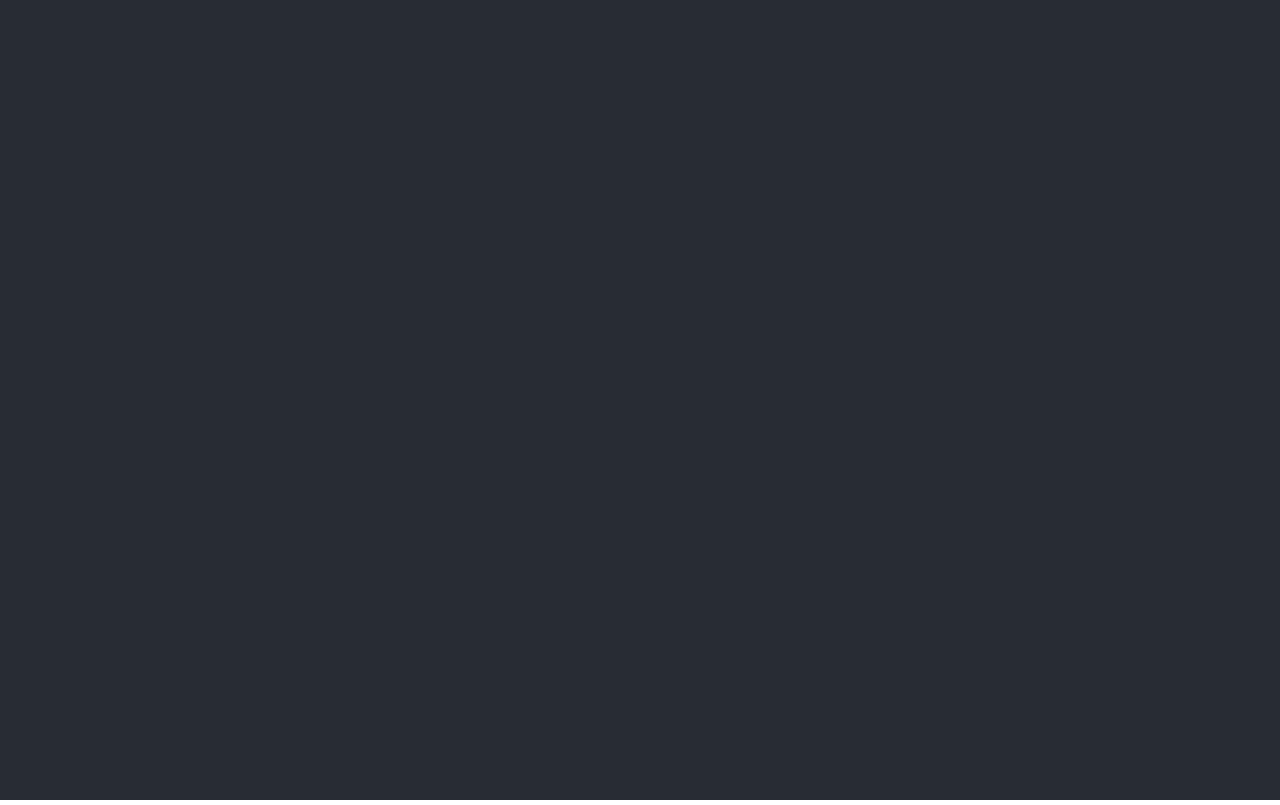
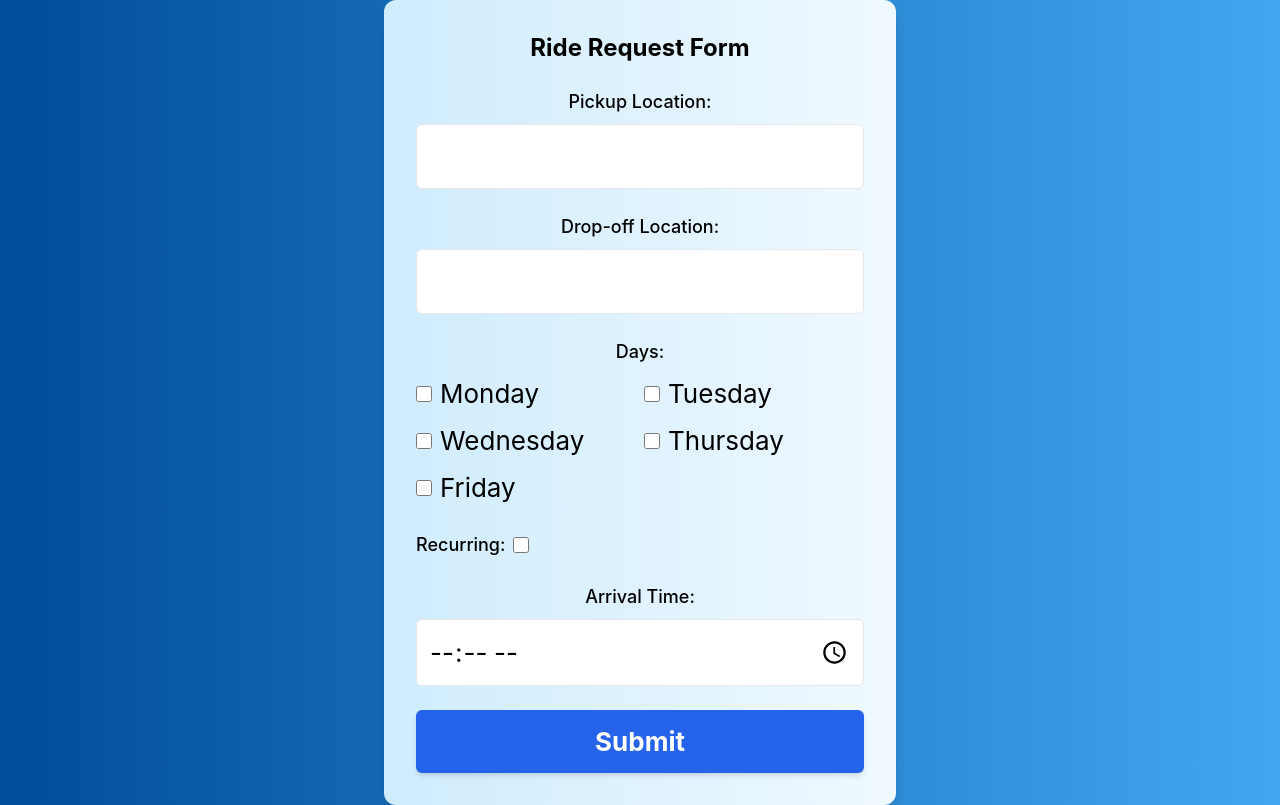
Before and after one commit to micohrocode/pru_pool, a React (Create React App) app in the folder pru_pool/: page /request in a window 1280 px wide. Before the commit this address had no page. Built offline with nearby package versions, Linux system fonts and the light colour scheme.

Commit message:
Add form start new page

```diff
--- a/pru_pool/src/App.tsx
+++ b/pru_pool/src/App.tsx
@@ -8,6 +8,8 @@ import "../src/backend/function_calls/ride_calls"
 import { loginUser } from '../src/backend/function_calls/user_calls';
 import MapTest from './components/MapTest';
 import { viewAllRides } from '../src/backend/function_calls/ride_calls';
+import RequestForm from './components/RequestForm';
+import Map from './pages/findride';
 
 function App() {
   loginUser("x000000","passwords");
@@ -20,6 +22,8 @@ function App() {
       <Routes>
          <Route path='/' element={<Login/>} />
          <Route path='home' element={<Home/>}/>
+         <Route path='request' element={<RequestForm />}/>
+         <Route path='map' element={<Map />} />
        </Routes>
       </header>
     </div>
--- a/pru_pool/src/backend/function_calls/user_calls.tsx
+++ b/pru_pool/src/backend/function_calls/user_calls.tsx
@@ -4,10 +4,10 @@ function loginUser(username: string , password: string){
     let check_user = users["users"].find((user)=> user.username === username)
 
     if(check_user?.password === password){
-        // console.log(check_user.username)
+        console.log(check_user.username)
         return check_user.username
     }else{
-        // console.log(false)
+        console.log(false)
         return false
     }
 }
--- /dev/null
+++ b/pru_pool/src/components/CarRoute.tsx
@@ -0,0 +1,20 @@
+import React from 'react';
+
+interface RouteProps {
+    startLocation: string;
+    endLocation: string;
+    miles: number;
+    estimatedTime: string;
+}
+
+const CarRoute: React.FC<RouteProps> = ({ startLocation, endLocation, miles, estimatedTime }) => {
+    return (
+        <div className="bg-white p-4 mb-4 shadow-sm rounded-lg">
+            <h3 className="text-lg text-[#1a1d1e] font-semibold mb-2">{startLocation} to {endLocation}</h3>
+            <p>Miles: {miles}</p>
+            <p>Estimated Time: {estimatedTime}</p>
+        </div>
+    );
+};
+
+export default CarRoute;
--- /dev/null
+++ b/pru_pool/src/components/RequestForm.tsx
@@ -0,0 +1,103 @@
+import React, { useState } from 'react';
+
+const RideForm: React.FC = () => {
+  const [pickup, setPickup] = useState('');
+  const [dropOff, setDropOff] = useState('');
+  const [days, setDays] = useState<string[]>([]);
+  const [recurring, setRecurring] = useState(false);
+  const [arrivalTime, setArrivalTime] = useState('');
+
+  const handleDaysChange = (event: React.ChangeEvent<HTMLInputElement>) => {
+    const { value, checked } = event.target;
+    setDays(prevDays =>
+      checked ? [...prevDays, value] : prevDays.filter(day => day !== value)
+    );
+  };
+
+  const handleSubmit = (event: React.FormEvent) => {
+    event.preventDefault();
+    const formData = {
+      pickup,
+      drop_off: dropOff,
+      days,
+      recurring,
+      arrival_time: arrivalTime,
+    };
+    console.log(JSON.stringify(formData, null, 2));
+  };
+
+  return (
+    <div className="flex items-center justify-center min-h-screen w-full bg-gradient-to-l from-[#42a7f0] to-[#004d99]">
+      <form onSubmit={handleSubmit} className="text-black max-w-lg w-full bg-blue p-8 rounded-xl shadow-lg space-y-6 bg-gradient-to-l from-[#f0f9ff] to-[#cfecfd]">
+        <h2 className="text-2xl font-bold mb-4 text-center">Ride Request Form</h2>
+
+        <div className="flex flex-col space-y-2">
+          <label className="text-lg font-medium">Pickup Location:</label>
+          <input
+            type="text"
+            value={pickup}
+            onChange={e => setPickup(e.target.value)}
+            className="p-3 border rounded-md focus:outline-none focus:ring-2 focus:ring-blue-500"
+            required
+          />
+        </div>
+
+        <div className="flex flex-col space-y-2">
+          <label className="text-lg font-medium">Drop-off Location:</label>
+          <input
+            type="text"
+            value={dropOff}
+            onChange={e => setDropOff(e.target.value)}
+            className="p-3 border rounded-md focus:outline-none focus:ring-2 focus:ring-blue-500"
+            required
+          />
+        </div>
+
+        <fieldset className="flex flex-col space-y-2">
+          <legend className="text-lg font-medium">Days:</legend>
+          <div className="grid grid-cols-2 gap-2">
+            {['Monday', 'Tuesday', 'Wednesday', 'Thursday', 'Friday'].map(day => (
+              <label key={day} className="flex items-center space-x-2">
+                <input
+                  type="checkbox"
+                  value={day}
+                  checked={days.includes(day)}
+                  onChange={handleDaysChange}
+                  className="h-4 w-4 text-blue-600 border-gray-300 rounded focus:ring-blue-500"
+                />
+                <span>{day}</span>
+              </label>
+            ))}
+          </div>
+        </fieldset>
+
+        <div className="flex items-center space-x-2">
+          <label className="text-lg font-medium">Recurring:</label>
+          <input
+            type="checkbox"
+            checked={recurring}
+            onChange={e => setRecurring(e.target.checked)}
+            className="h-4 w-4 text-blue-600 border-gray-300 rounded focus:ring-blue-500"
+          />
+        </div>
+
+        <div className="flex flex-col space-y-2">
+          <label className="text-lg font-medium">Arrival Time:</label>
+          <input
+            type="time"
+            value={arrivalTime}
+            onChange={e => setArrivalTime(e.target.value)}
+            className="p-3 border rounded-md focus:outline-none focus:ring-2 focus:ring-blue-500"
+            required
+          />
+        </div>
+
+        <button type="submit" className="w-full py-3 bg-blue-600 text-white font-bold rounded-md shadow-md hover:bg-blue-700 focus:outline-none focus:ring-2 focus:ring-blue-500">
+          Submit
+        </button>
+      </form>
+    </div>
+  );
+};
+
+export default RideForm;
--- /dev/null
+++ b/pru_pool/src/pages/findride.tsx
@@ -0,0 +1,39 @@
+import React from 'react';
+import CarRoute from '../components/CarRoute';
+
+const Map: React.FC = () => {
+    const routes = [
+        { startLocation: 'Location A', endLocation: 'Location B', miles: 50, estimatedTime: '1 hour' },
+        { startLocation: 'Location C', endLocation: 'Location D', miles: 30, estimatedTime: '45 minutes' },
+        { startLocation: 'Location E', endLocation: 'Location F', miles: 20, estimatedTime: '30 minutes' },
+    ];
+
+    return (
+        <div className="flex w-screen">
+            {/* Left panel (30%) */}
+            <div className="w-1/3 bg-gray-100 p-4">
+                <h2 className="text-lg text-[#1a1d1e] font-semibold mb-4">Routes</h2>
+                {routes.map((route, index) => (
+                    <CarRoute
+                        key={index}
+                        startLocation={route.startLocation}
+                        endLocation={route.endLocation}
+                        miles={route.miles}
+                        estimatedTime={route.estimatedTime}
+                    />
+                ))}
+            </div>
+
+            {/* Right panel (70%) - Map container */}
+            <div className="w-2/3 bg-gray-300">
+                {/* Placeholder for the map */}
+                <div className="h-full bg-white p-4">
+                    {/* You can add your map component or integration here */}
+                    Map Container
+                </div>
+            </div>
+        </div>
+    );
+};
+
+export default Map;
--- a/pru_pool/src/pages/home.tsx
+++ b/pru_pool/src/pages/home.tsx
@@ -1,20 +1,27 @@
 import React from 'react';
 import logo from '../assets/1.png';
+import { useNavigate } from 'react-router-dom';
 
 const Home: React.FC = () => {
+const navigate = useNavigate();
+
+const handleButtonClick: React.MouseEventHandler<HTMLButtonElement> = (event) => {
+    event.preventDefault();
+    navigate('/request');
+  };
   return (
     <div className="flex flex-col justify-normal pt-6 items-center w-screen min-h-screen bg-gradient-to-l from-[#42a7f0] to-[#004d99] text-white">
-      <div className="w-2/5 mt-1 mb-8 p-4 rounded-xl bg-[#e5e6eb]">
+      <div className="w-2/5 mt-4 mb-12 p-6 rounded-2xl bg-[#e5e6eb] shadow-xl">
         <img src={logo} alt="Logo" className="w-full" />
       </div>
-      <div className="m-5 text-1xl md:text-4xl lg:text-5xl xl:text-6xl mb-4 text-center">
+      <div className="m-5 text-1xl md:text-4xl lg:text-5xl xl:text-6xl mb-8 text-center">
         What would you like to do?
       </div>
-      <div className="flex space-x-10 mt-20">
-        <button className="bg-[#002b5a] hover:bg-[#003265] text-white font-bold py-4 px-8 rounded-lg">
+      <div className="flex space-x-10 mt-14">
+        <button onClick={handleButtonClick} className="bg-[#002b5a] hover:bg-[#003265] text-white font-bold py-6 px-12 rounded-lg shadow-lg">
           Request a ride
         </button>
-        <button className="bg-[#002b5a] hover:bg-[#003265] text-white font-bold py-4 px-8 rounded-lg">
+        <button className="bg-[#002b5a] hover:bg-[#003265] text-white font-bold py-6 px-12 rounded-lg shadow-lg">
           Offer a Ride
         </button>
       </div>
--- a/pru_pool/src/pages/login.tsx
+++ b/pru_pool/src/pages/login.tsx
@@ -1,28 +1,31 @@
 // import { useState } from "react";
 import { loginUser } from "../backend/function_calls/user_calls";
+import { Navigate } from 'react-router-dom';
 
 const Login : React.FC = () => {
     // useEffect(() => {
     //     document.title = "PruPool Login";
     // }, []);
-    const button = document.getElementById('submitButton');
 
-    button?.addEventListener('click', (event) => {
-        event.preventDefault();
+
+
+    const submitInfo = () => {
         const xid = document.getElementById('user_id') as HTMLInputElement;
         const password = document.getElementById('user_password') as HTMLInputElement;
 
-        console.log("User: " + xid.value);
-        console.log("Password: " + password.value);
+        // console.log("User: " + xid.value);
+        // console.log("Password: " + password.value);
 
-        console.log(loginUser(xid.value, password.value));
-    });
+        // if (loginUser(xid.value, password.value) === xid.value) {
+        return <Navigate to="/home" />
+        // }
+    }
 
     return (
         <div className="flex justify-center w-screen items-center h-screen bg-gradient-to-l from-[#42a7f0] to-[#004d99]">
             <div className="max-w-md w-screen bg-[#ebebeb] p-8 rounded-lg shadow-lg">
                 <h2 className="text-2xl font-bold mb-6 text-center text-[#1a1d1e]">Login</h2>
-                <form className="space-y-4" id="login_form">
+                <form className="space-y-4" id="login_form" onSubmit={submitInfo}>
                     <div>
                         <label className="block text-md font-semibold text-gray-600">XID</label>
                         <input
@@ -47,7 +50,6 @@ const Login : React.FC = () => {
                         <button
                             className="w-full py-2 px-4 bg-[#002b5a] text-white font-semibold rounded-lg hover:bg-blue-600 focus:outline-none focus:bg-blue-600"
                             type="submit"
-                            id="submitButton"
                         >
                             Sign In
                         </button>
```
